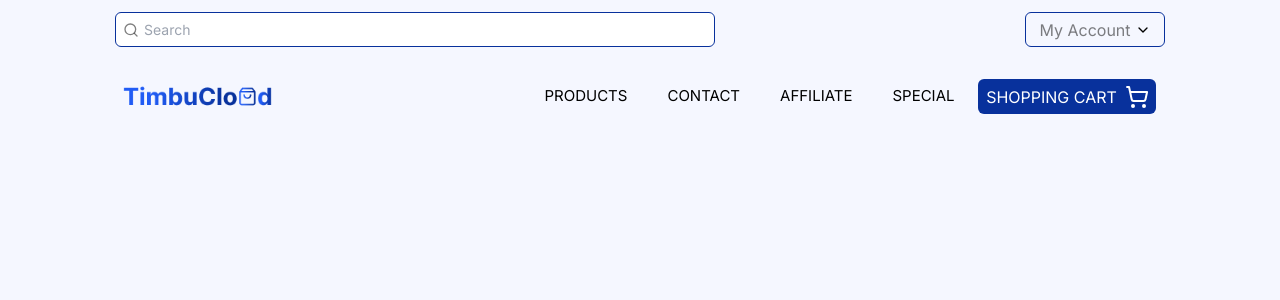
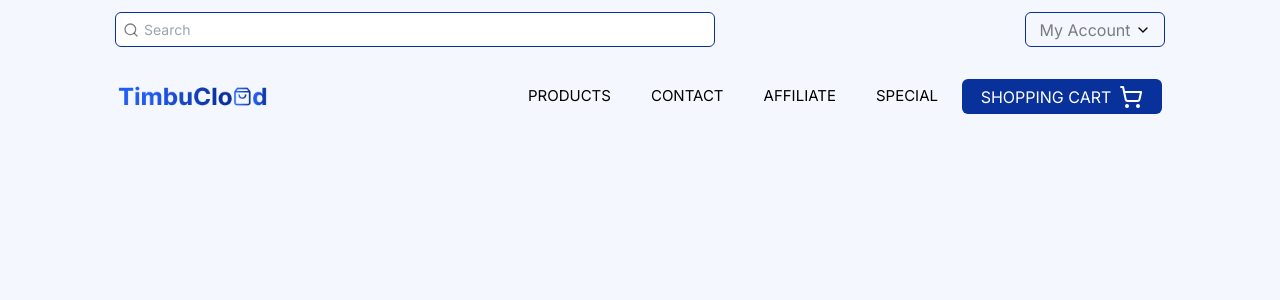
Before and after one commit to Moyo-Made/TimbuCloud, a Next.js app in the folder timbu-cloud-shop/: page / in a window 1280 px wide. Shown: the top 300 px of the page. Built offline with nearby package versions, Linux system fonts and the light colour scheme.

Commit message:
fix: made some changes to the navbar

```diff
--- a/timbu-cloud-shop/app/components/Navbar.tsx
+++ b/timbu-cloud-shop/app/components/Navbar.tsx
@@ -6,6 +6,7 @@ import Logo from "@/public/logo.png";
 import { X } from "lucide-react";
 import { ShoppingCart } from "lucide-react";
 import { NavLink, navLinks } from "../navLinks";
+import Link from "next/link";
 
 const Navbar: React.FC = () => {
 	const [isMenuOpen, setIsMenuOpen] = useState(false);
@@ -45,22 +46,28 @@ const Navbar: React.FC = () => {
 			</div>
 
 			<div className="flex items-center gap-4">
-				<div className="hidden md:flex uppercase gap-10 text-[#000000] text-[15px]">
+				<div className="hidden md:flex uppercase gap-10 text-[#000000] text-[15px] list-none">
 					{navLinks.map((link: NavLink, index: number) => (
-						<p key={index}>{link.name}</p>
+						<Link key={index} href={link.id}>
+							<li className="hover:font-bold">{link.name}</li>
+						</Link>
 					))}
 				</div>
 
 				<div className="flex items-center">
 					<div
-						className="hidden md:flex gap-2 ml-2 w-[178px] h-[35px] bg-[#08319C] text-[#FFFFFF]
+						className="hidden md:flex gap-2 ml-2 w-[200px] h-[35px] bg-[#08319C] text-[#FFFFFF]
 						justify-center items-center rounded-md"
 					>
-						<button className="uppercase">Shopping Cart</button>
+						<Link href="/cart">
+							<button className="uppercase">Shopping Cart</button>
+						</Link>
 						<ShoppingCart />
 					</div>
-					<ShoppingCart className="block md:hidden text-[#08319C]" />
 
+					<Link href="/cart">
+						<ShoppingCart className="flex md:hidden text-[#08319C]" />
+					</Link>
 					<button
 						className="md:hidden text-[#08319C] ml-4"
 						onClick={toggleMenu}
@@ -74,12 +81,12 @@ const Navbar: React.FC = () => {
 			{isMenuOpen && (
 				<div
 					ref={menuRef}
-					className="absolute top-16 right-4 bg-white shadow-lg p-4 rounded-lg md:hidden"
+					className="absolute top-16 right-4 bg-white shadow-lg p-4 rounded-lg md:hidden list-none"
 				>
 					{navLinks.map((link: NavLink, index: number) => (
-						<p key={index} className="py-2">
-							{link.name}
-						</p>
+						<Link key={index} href={link.id}>
+							<li className="hover:font-semibold py-2">{link.name}</li>
+						</Link>
 					))}
 				</div>
 			)}
```
